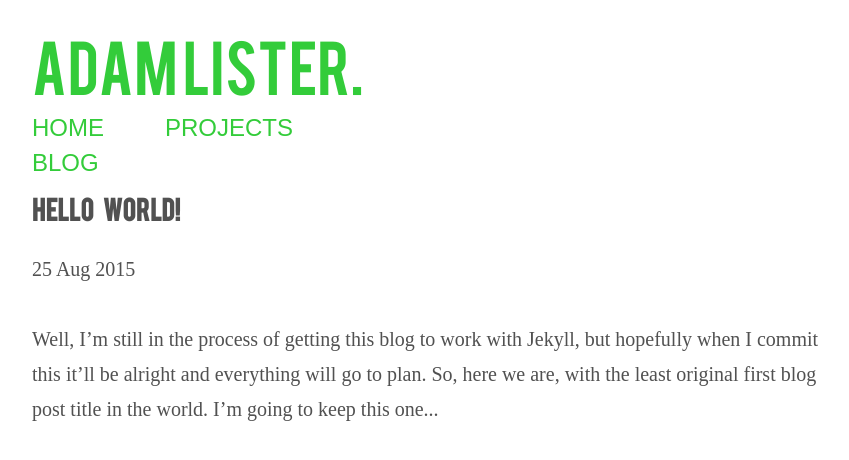
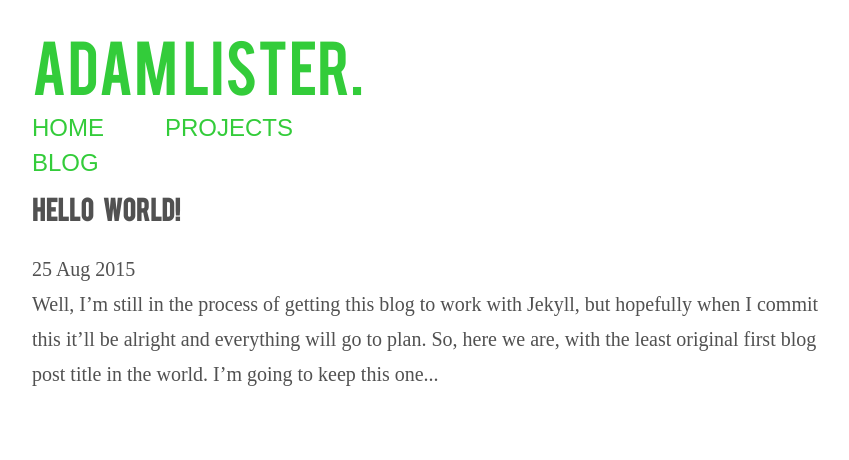
Before and after one commit to admlw/admlw.github.io, a Jekyll site: the page built from blog/index.html, in a window 1280 px wide. Shown: the top 460 px of the page, without its empty margins (208-1057 px from the left). Built offline with Jekyll 4.4.1, drawn with Linux system fonts in a browser that asks for light colours; some web fonts are replaced; the list of posts is cut into pages by our own code.

Commit message:
Update index.html

```diff
--- a/blog/index.html
+++ b/blog/index.html
@@ -7,6 +7,6 @@ title: Adventures of a Physics PhD
     {% for post in site.posts %}
       <li><h2><a href="{{ post.url }}" title="{{ post.title }}">{{ post.title }}</a></h2></li>
       <li>{{ post.date | date_to_string }}</li>
-      <li><br>{{ post.content | strip_html | truncatewords: 50 }}</li>
+      <li>{{ post.content | strip_html | truncatewords: 50 }}</li>
         {% endfor %}
       </ul>
```
